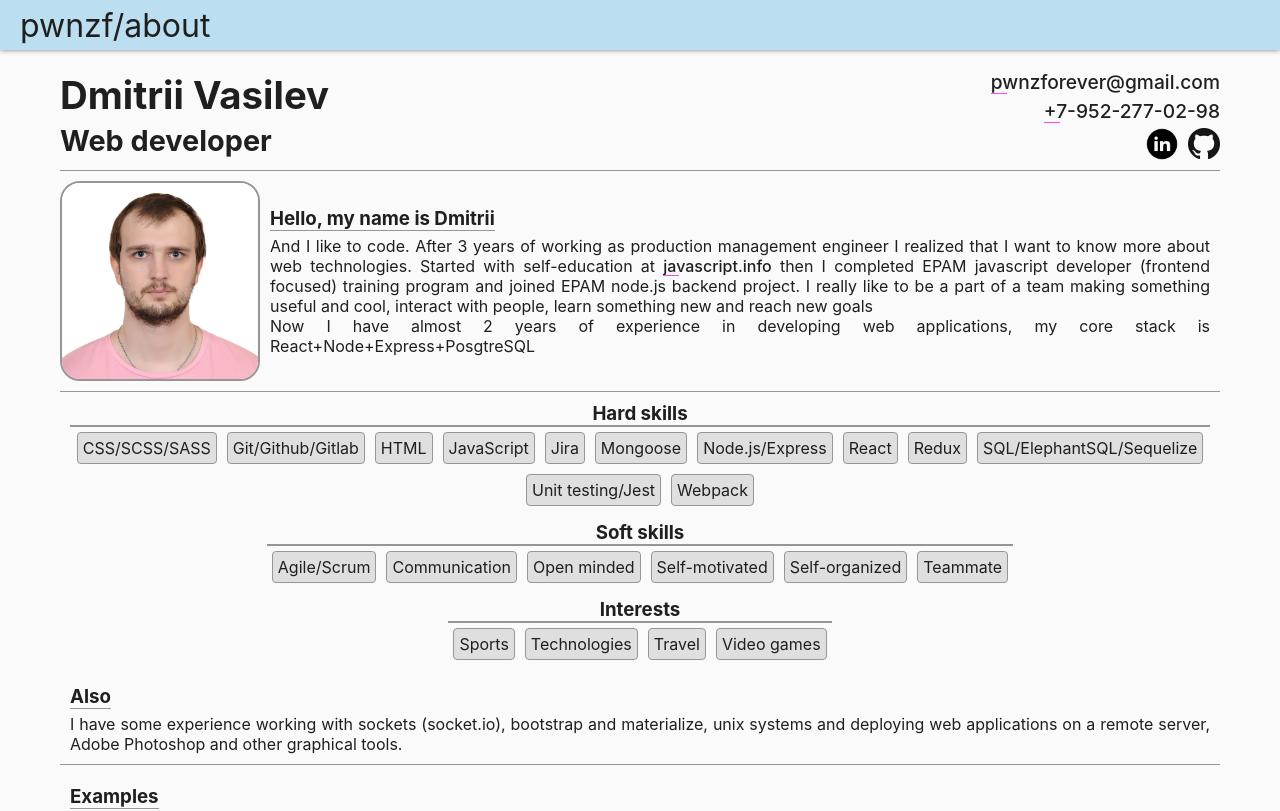
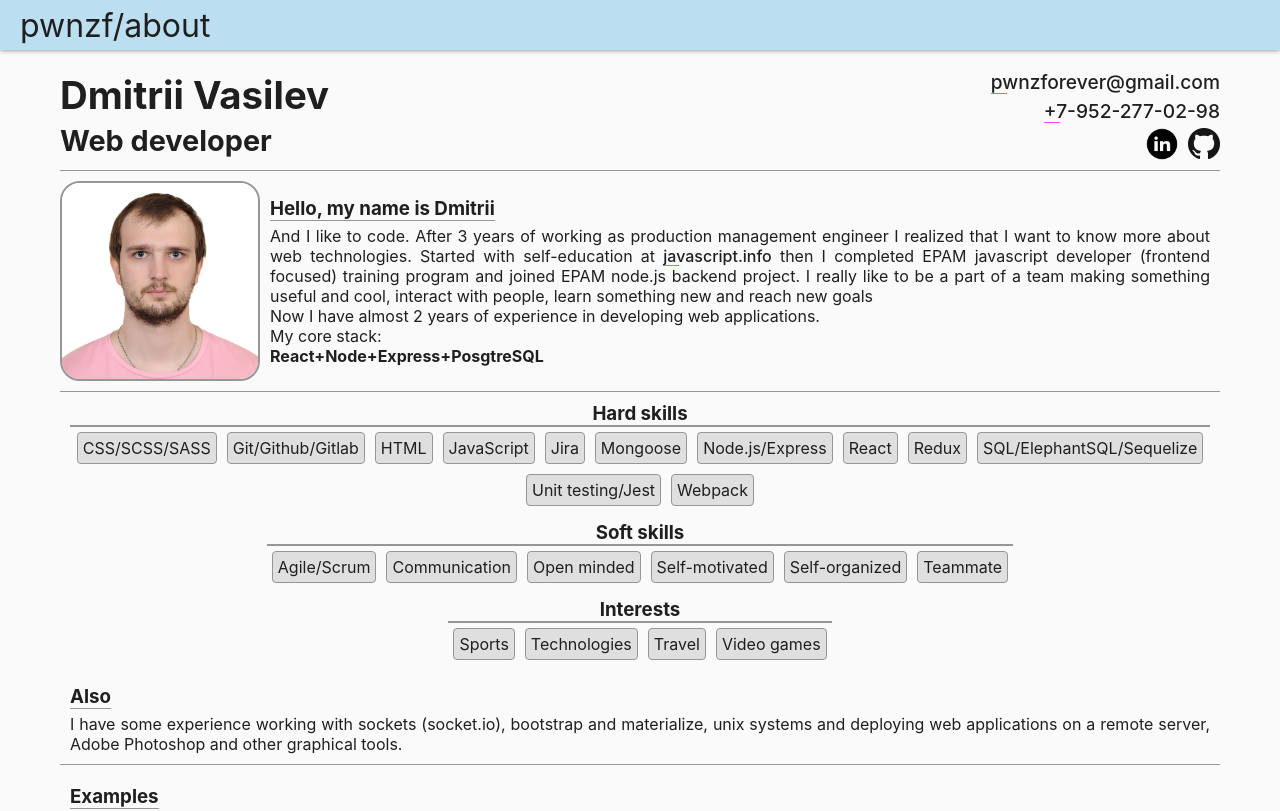
Before and after one commit to VasilevDO/about, a React app: page / in a window 1280 px wide. Shown: the top 811 px of the page. Built offline with nearby package versions, Linux system fonts and the light colour scheme.

Commit message:
core stack highlited

```diff
--- a/src/components/PersonalCard/PersonalCard.component.tsx
+++ b/src/components/PersonalCard/PersonalCard.component.tsx
@@ -20,19 +20,8 @@ const PersonalCardComponent = (props:PersonalCardComponentProps) => {
 	Started with self-education at <a href="https://www.javascript.info">javascript.info</a> then I
 	completed EPAM javascript developer (frontend focused) training program and joined EPAM node.js backend project.
 	I really like to be a part of a team making something useful and cool, interact with people, learn something new and reach new goals<br/>
-	Now I have almost 2 years of experience in developing web applications, my core stack is React+Node+Express+PosgtreSQL</p>;
-
-	// Const personalText = `And I like to code. I started my journey like 2 years ago
-	// when I just opened notepad and created my first HelloWorld.html file. Then
-	// I realised that no magic happens without big and scary javascript. And php. Thanks god
-	// that is not true btw. Step by step I was moving forward on the way to create my very
-	// first web application - my organiser. It was Mongo-Express-React-Node fullstack project
-	// deployed on a remote hosting that can give you an information about weather, currency
-	// rates and also remind you about things that you have to do. Thats how programming
-	// became my hobby. But why not to try to develop my hobby into something bigger? First of
-	// all, I started to create something little web applications to organise my (and my colleagues
-	// too) current work routines. Then I completed EPAM javascript developer studying program
-	// and currently Im working in EPAMintern.`;
+	Now I have almost 2 years of experience in developing web applications. <br/>
+	My core stack: <h4>React+Node+Express+PosgtreSQL</h4></p>;
 
 	const personalInfo = new Publication(personalTitle, personalText);
 
```
Also changed, not shown: 4 other files (tests, documents, lock files or other folders).
